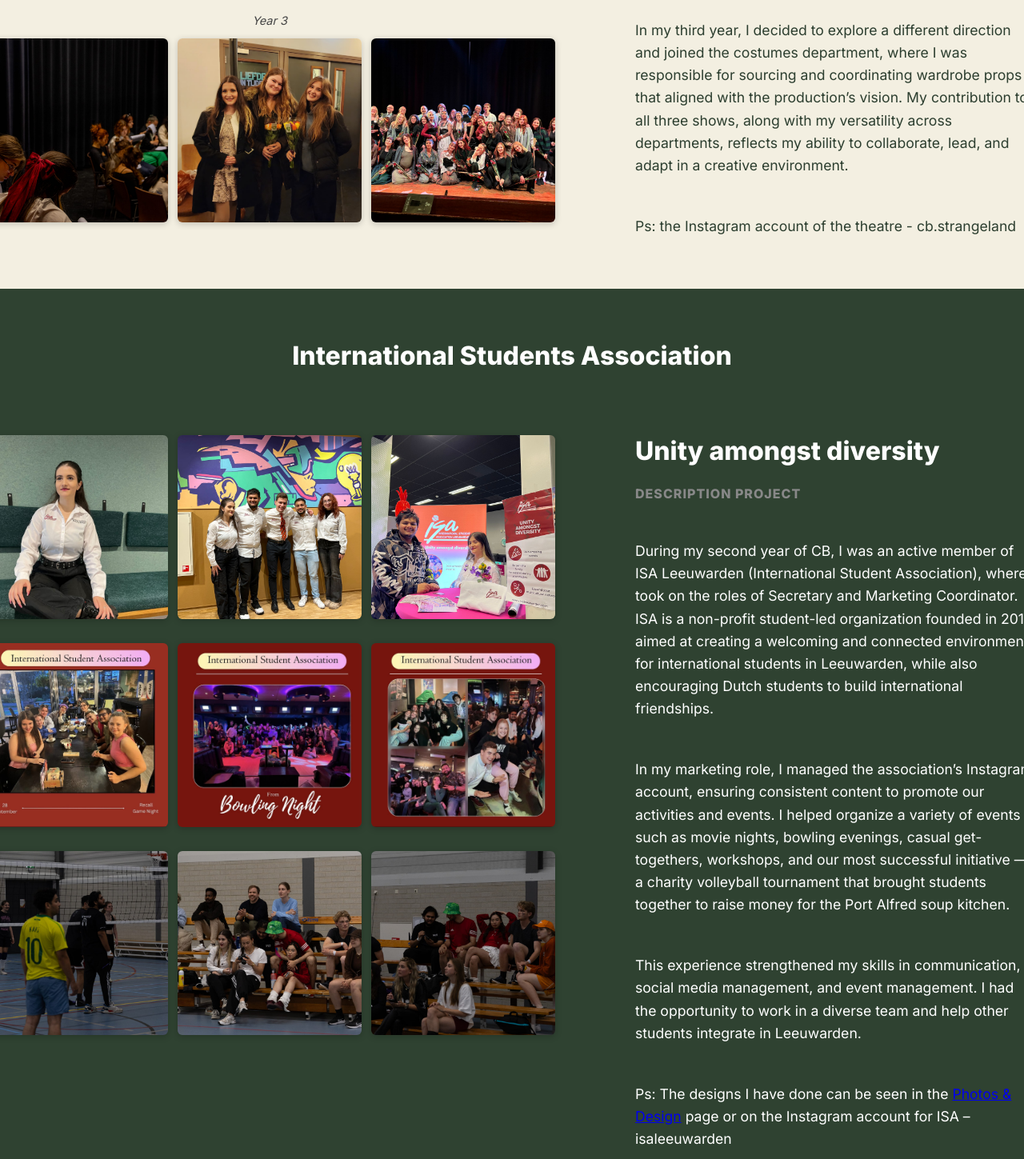
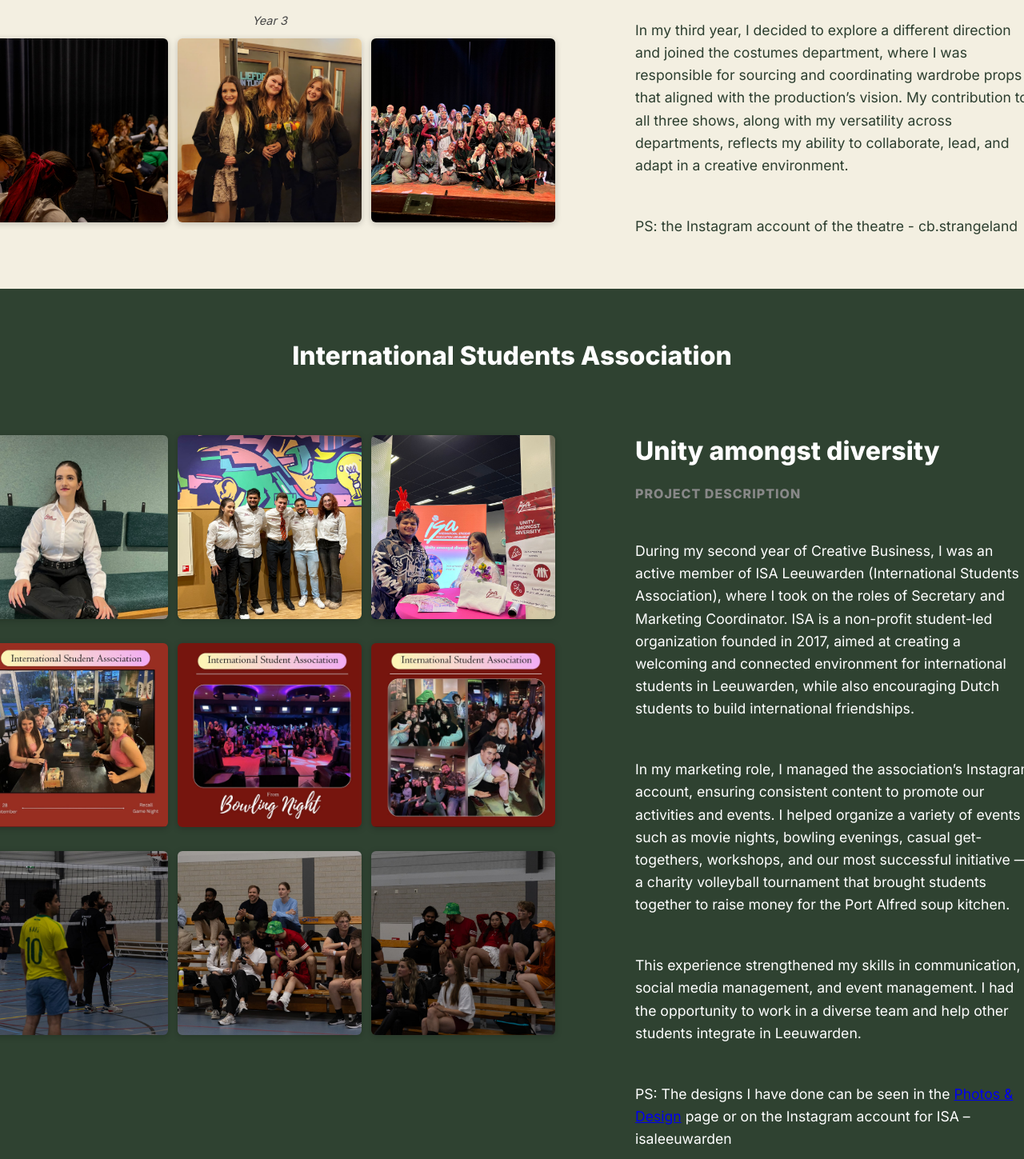
Before and after one commit to OopsAllDesi/my-portfolio, a plain HTML site: page extracurricular.html in a window 1280 px wide. Shown: the part 971-2420 px from the top of the page at 80% size. Drawn offline with nearby package versions, Linux system fonts and the light colour scheme.

Commit message:
Fix HTML formatting and restore original content

```diff
--- a/extracurricular.html
+++ b/extracurricular.html
@@ -65,12 +65,12 @@
       <div class="collage-text" data-aos="fade-left">
 
 
-        <h2>Behind the Curtains of a theatre performace</h2>
+        <h2>Behind the Curtains of a theatre performance</h2>
         <h4>Description Project</h4>
         <p>During my time at NHL Stenden, I was an active member of the Creative Business theatre group Strange Land Theatre from my first year until my third year. Over the course of three successful productions—Fox on the Brain, How to Hold Your Breath, and The Welkin—I had the opportunity to be in different roles in the backstage departments. .</p>
         <p>In my first year, I joined the marketing department as a team member, contributing to promotional activities, social media content and designing the official logo, which is still used to this day. By my second year, I became a Co-Head of Marketing, where I led a diverse team in the execution of a marketing campaign, managed the group’s Instagram and offline presence. </p>
         <p>In my third year, I decided to explore a different direction and joined the costumes department, where I was responsible for sourcing and coordinating wardrobe props that aligned with the production’s vision. My contribution to all three shows, along with my versatility across departments, reflects my ability to collaborate, lead, and adapt in a creative environment.</p>
-      <p>Ps: the Instagram account of the theatre - cb.strangeland</p>
+      <p>PS: the Instagram account of the theatre - cb.strangeland</p>
       </div>
     </div>
   </section>
@@ -115,11 +115,11 @@
 
     <div class="collage-text" data-aos="fade-left">
       <h2>Unity amongst diversity</h2>
-      <h4>Description Project</h4>
-      <p>During my second year of CB, I was an active member of ISA Leeuwarden (International Student Association), where I took on the roles of Secretary and Marketing Coordinator. ISA is a non-profit student-led organization founded in 2017, aimed at creating a welcoming and connected environment for international students in Leeuwarden, while also encouraging Dutch students to build international friendships.</p>
+      <h4>Project Description </h4>
+      <p>During my second year of Creative Business, I was an active member of ISA Leeuwarden (International Students Association), where I took on the roles of Secretary and Marketing Coordinator. ISA is a non-profit student-led organization founded in 2017, aimed at creating a welcoming and connected environment for international students in Leeuwarden, while also encouraging Dutch students to build international friendships.</p>
       <p>In my marketing role, I managed the association’s Instagram account, ensuring consistent content to promote our activities and events. I helped organize a variety of events such as movie nights, bowling evenings, casual get-togethers, workshops, and our most successful initiative — a charity volleyball tournament that brought students together to raise money for the Port Alfred soup kitchen.</p>
       <p>This experience strengthened my skills in communication, social media management, and event management. I had the opportunity to work in a diverse team and help other students integrate in Leeuwarden.</p>
-      <p>Ps: The designs I have done can be seen in the <a href="photos&design.html" target="_blank">Photos & Design</a> page or on the Instagram account for ISA – isaleeuwarden</p>
+      <p>PS: The designs I have done can be seen in the <a href="photos&design.html" target="_blank">Photos & Design</a> page or on the Instagram account for ISA – isaleeuwarden</p>
     </div>
   </div>
 </section>
```
